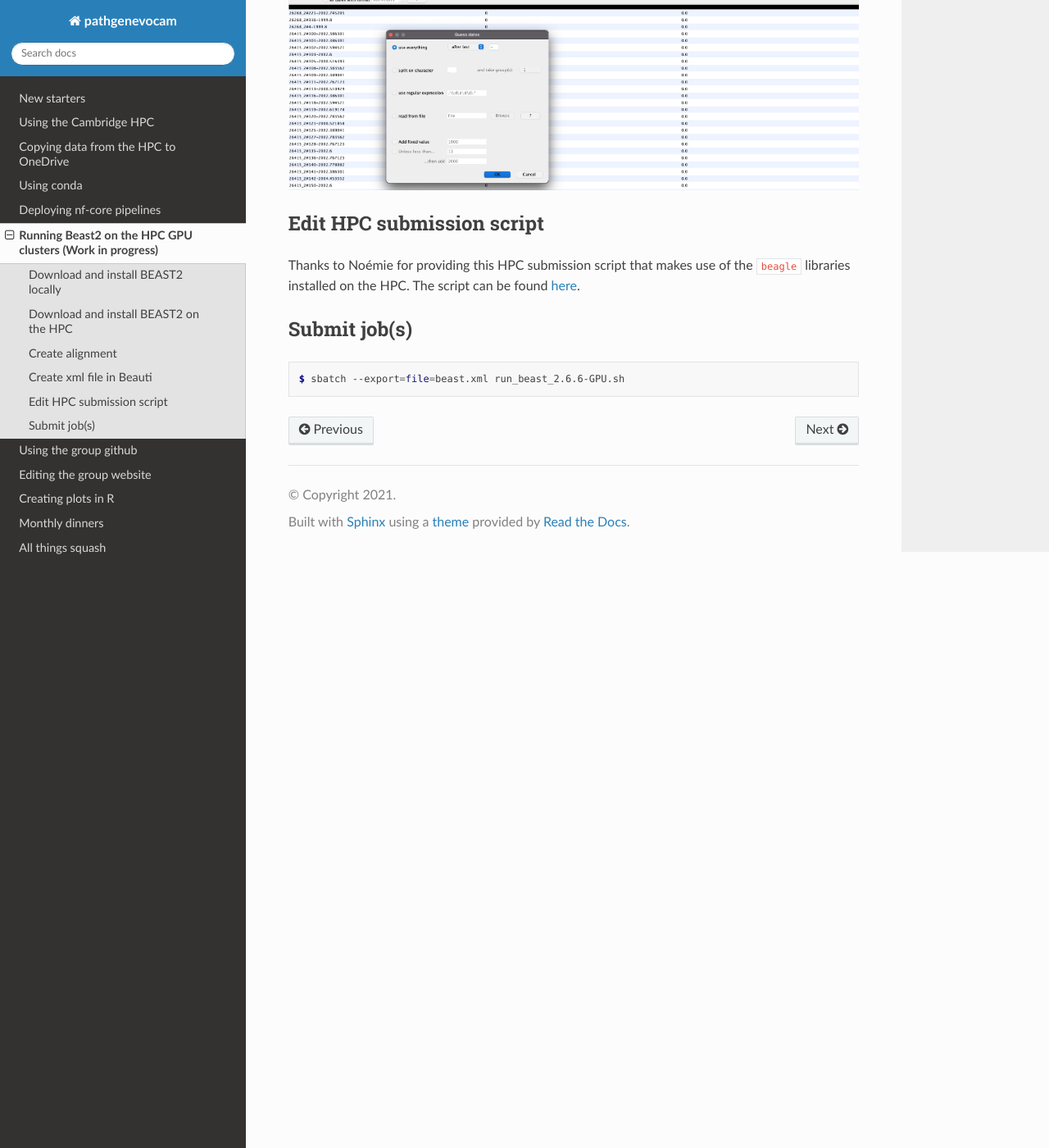
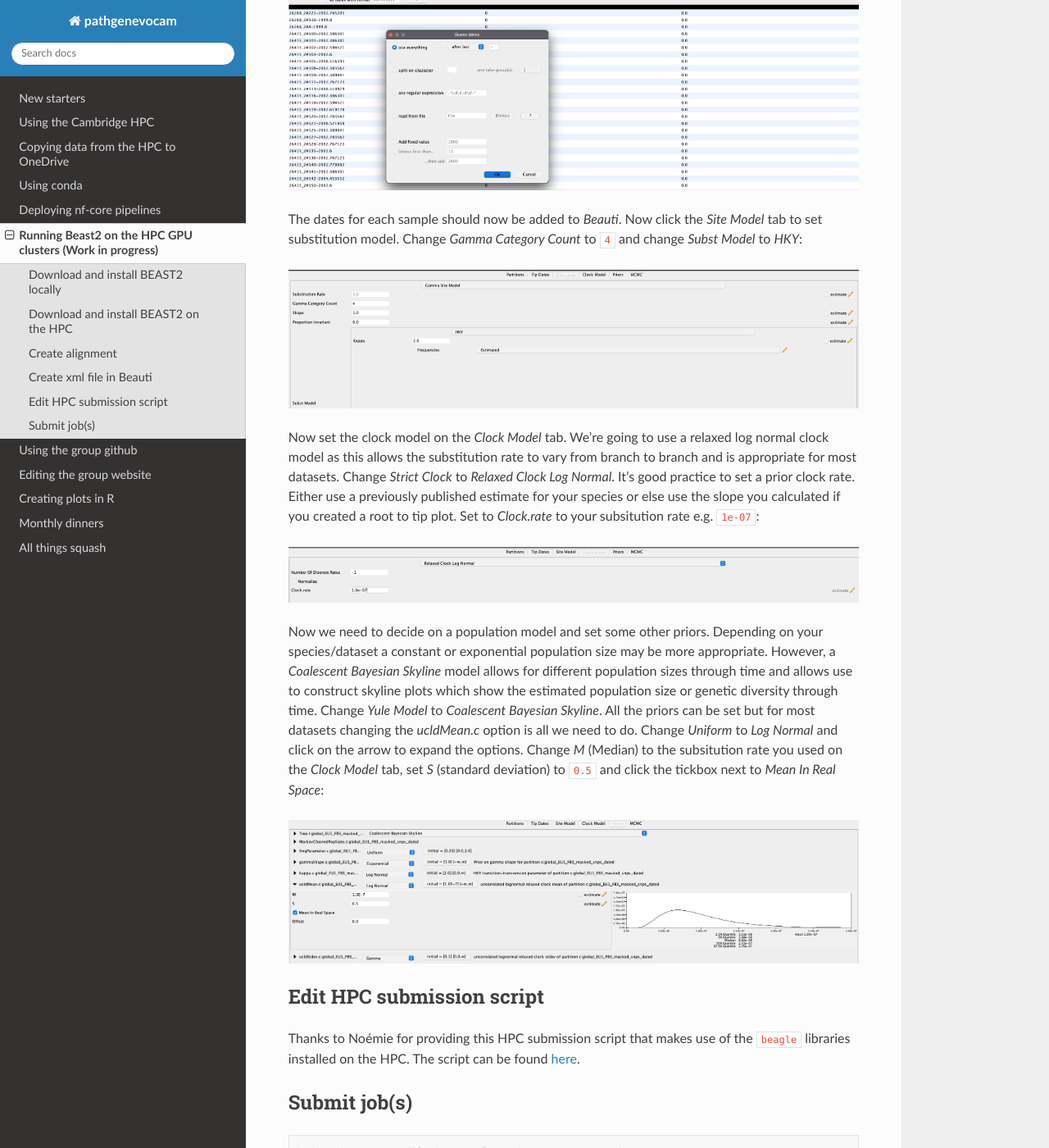
Before and after one commit to pathgenevocam/readthedocs, a Sphinx documentation site: the page built from docs/source/beast.rst, in a window 1280 px wide and 1400 px high, scrolled down 1913 px. Shown: the whole window at 82% size. Built offline with Sphinx 7.4.7 and the Read the Docs theme 2.0.0, drawn with Linux system fonts in a browser that asks for light colours.

Commit message:
update beast page

```diff
--- a/docs/source/beast.rst
+++ b/docs/source/beast.rst
@@ -62,7 +62,30 @@ replace the ``_`` with ``-`` then click `OK`:
   :width: 800
   :alt: Beauti tip dates
 
+The dates for each sample should now be added to `Beauti`.  Now click the `Site Model` tab to set substitution model. Change `Gamma Category Count` to ``4`` and change
+`Subst Model` to `HKY`:
 
+.. image:: beauti_3.png
+  :width: 800
+  :alt: Beauti tip dates
+
+Now set the clock model on the `Clock Model` tab. We're going to use a relaxed log normal clock model as this allows the substitution rate to vary from branch to branch and
+is appropriate for most datasets. Change `Strict Clock` to `Relaxed Clock Log Normal`.  It's good practice to set a prior clock rate.  Either use a previously published estimate
+for your species or else use the slope you calculated if you created a root to tip plot.  Set to `Clock.rate` to your subsitution rate e.g. ``1e-07``:
+
+.. image:: beauti_4.png
+  :width: 800
+  :alt: Beauti tip dates
+
+Now we need to decide on a population model and set some other priors. Depending on your species/dataset a constant or exponential population size may be more appropriate. However,
+a `Coalescent Bayesian Skyline` model allows for different population sizes through time and allows use to construct skyline plots which show the estimated population size or genetic
+diversity through time. Change `Yule Model` to `Coalescent Bayesian Skyline`.  All the priors can be set but for most datasets changing the `ucldMean.c` option is all we need to do.
+Change `Uniform` to `Log Normal` and click on the arrow to expand the options. Change `M` (Median) to the subsitution rate you used on the `Clock Model` tab, set `S` (standard deviation)
+to ``0.5`` and click the tickbox next to `Mean In Real Space`:
+
+.. image:: beauti_5.png
+  :width: 800
+  :alt: Beauti tip dates
 
 Edit HPC submission script
 --------------------------
```
Also changed, not shown: docs/source/beauti_3.png (added), docs/source/beauti_4.png (added), docs/source/beauti_5.png (added).
